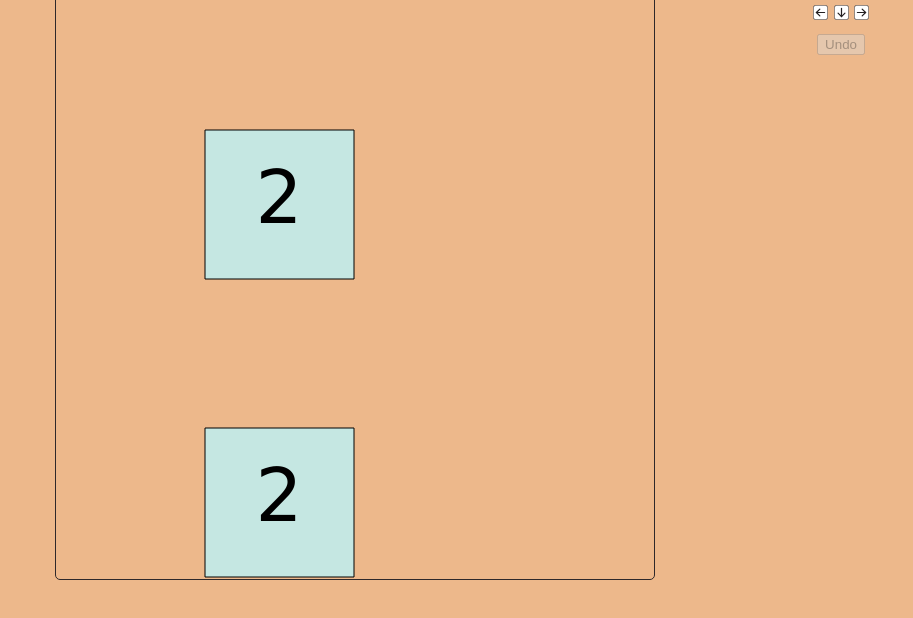
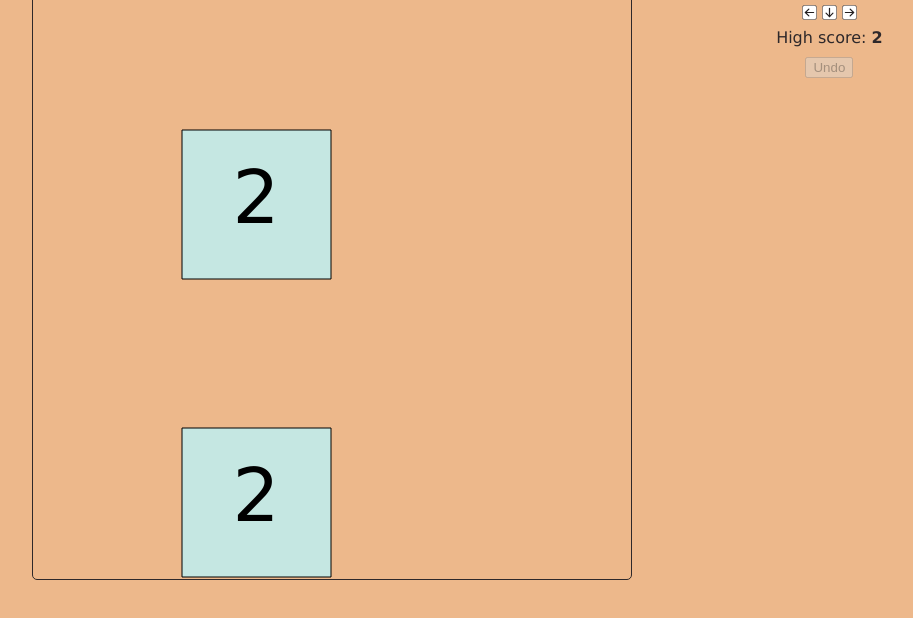
Before and after one commit to adamlesinski/2048, a website with bundled scripts: page index.html in a window 1280 px wide. Shown: the part 168-786 px from the top of the page, without its empty margins (253-1166 px from the left). Built offline with nearby package versions, Linux system fonts and the light colour scheme.

Commit message:
Added random 10% chance 4 drop and persisted highscore

```diff
--- a/index.html
+++ b/index.html
@@ -42,6 +42,10 @@ h1 {
     text-align: center;
     margin: auto;
     font-size: 62pt;
+    color: var(--fg-color);
+}
+
+p {
     color: var(--fg-color);
 }
 
@@ -114,6 +118,10 @@ canvas {
     margin: 0;
 }
 
+#highscore {
+    font-weight: bold;
+}
+
 @media (prefers-color-scheme: dark) {
     :root {
         --bg-color: #2e282a;
@@ -130,6 +138,7 @@ canvas {
         <div class="instructions">
             <p><img class="up-arrow"src="arrow.svg" width="15" height="15"/></p>
             <p><img class="left-arrow" src="arrow.svg" width="15" height="15" /> <img class="down-arrow"src="arrow.svg" width="15" height="15"/> <img class="right-arrow"src="arrow.svg" width="15" height="15"/></p>
+            <p>High score: <span id="highscore">-</span></p>
             <button class="undo" disabled>Undo</button>
         </div>
         <canvas id="canvas"></canvas>
--- a/src/index.ts
+++ b/src/index.ts
@@ -302,6 +302,7 @@ class Game extends AbstractGame {
         this._nextRenderTile = 0;
         this.dropTile(2);
         this.dropTile(2);
+        this._updateHighScore();
     }
 
     move(direction: Direction) {
@@ -309,7 +310,8 @@ class Game extends AbstractGame {
         this._copyGrid();
         const moved = this._grid.forEachLine(direction, this.moveColumn);
         if (moved) {
-            this.dropTile(2);
+            this.dropTile(Math.random() < 0.9 ? 2 : 4);
+            this._updateHighScore();
             if (!this._gameOver && this.checkGameOver()) {
                 this._gameOver = true;
                 document.querySelector('.game-over')!.classList.add('enabled');
@@ -349,6 +351,18 @@ class Game extends AbstractGame {
         }
         this._canUndo = true;
         document.querySelectorAll('.undo').forEach((button) => button.removeAttribute('disabled'));
+    }
+
+    _updateHighScore() {
+        const thisHighScore = this._grid.rawData.reduce((max, v) => Math.max(max, v), 0);
+        const storedHighScore = parseInt(localStorage.getItem('highscore') || '0');
+        let highScore = storedHighScore;
+        if (thisHighScore > storedHighScore) {
+            localStorage.setItem('highscore', thisHighScore.toString());
+            highScore = thisHighScore;
+        }
+        document.querySelector('#highscore')!.textContent = highScore.toString();
+        return highScore;
     }
 
     moveColumn(column: number[], originX: number, originY: number, dx: Delta, dy: Delta): boolean {
```
Also changed, not shown: dist/index.js, 1 other file.
